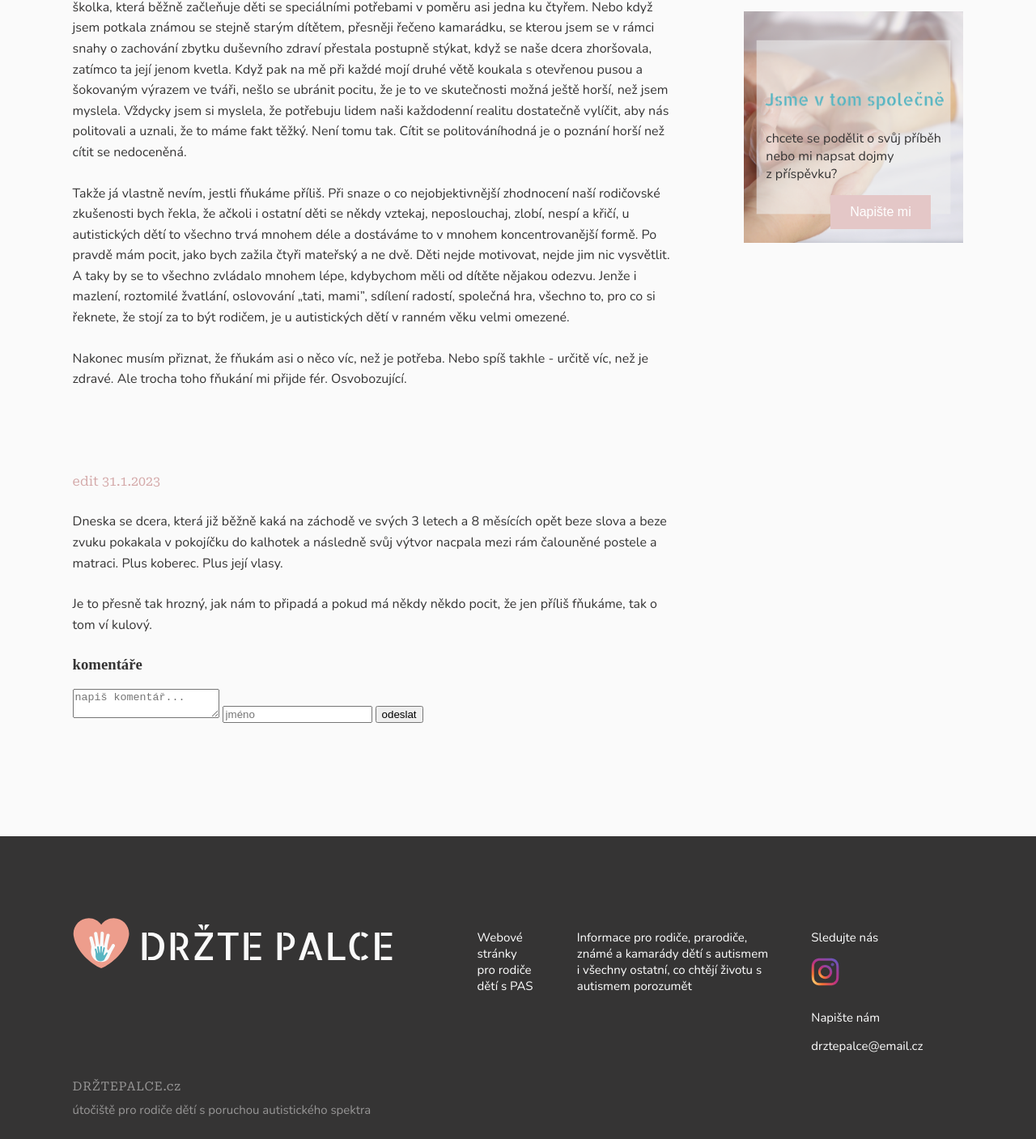
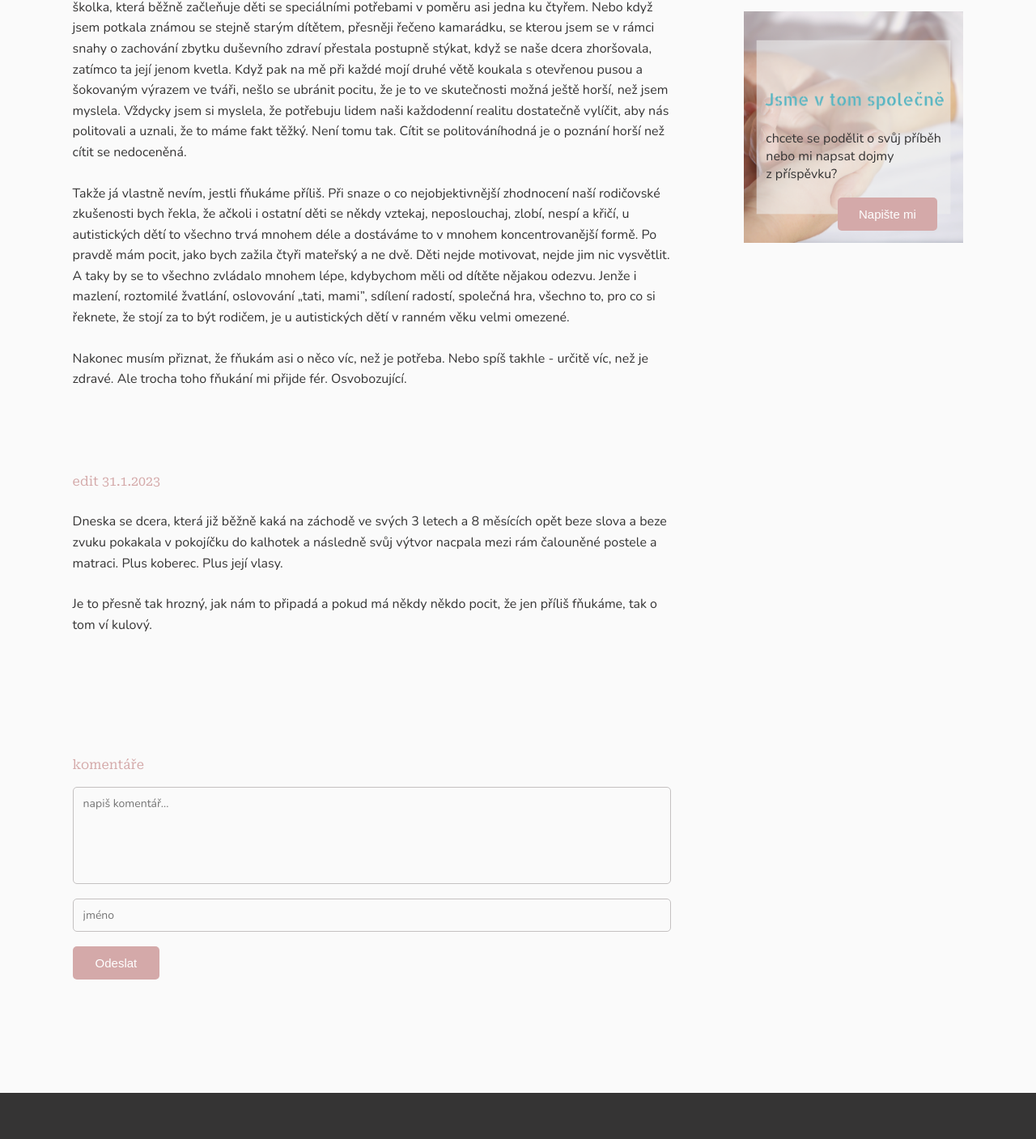
Before and after one commit to klaratomesova14/Drztepalce, an Eleventy site: page test.html in a window 1280 px wide. Shown: the part 2230-3637 px from the top of the page at 81% size. Built offline with nearby package versions, Linux system fonts and the light colour scheme; Eleventy itself is replaced by a stand-in of ours; files that its build step writes are made by us from their sources.

Commit message:
comments form styling

```diff
--- a/scss/_complementary.scss
+++ b/scss/_complementary.scss
@@ -92,17 +92,18 @@
 
 &__button {
     position: absolute;
-    bottom: 8%;
-    right: 15%;
-    font-size: 16px;
-    background-color: colors.$complementary;
+    bottom: 7%;
+    right: 12%;
+    font-size: 15px;
+    background-color: colors.$complementary-darker;
     color: white;
     font-weight: 500;
-    padding: 12px 24px;
+    padding: 12px 26px;
     border: none;
+    border-radius: 5px;
 
     &:hover {
-    background-color: colors.$complementary-darker;
+    background-color: colors.$complementary-darkest;
     }
 }
 
--- a/scss/_content.scss
+++ b/scss/_content.scss
@@ -150,3 +150,48 @@
     font-size: 18px;
   }
 }
+
+.comments {
+  width: 100%;
+  margin-top: 150px;
+}
+
+.comments__title {
+  font-family: fonts.$serif;
+  color: colors.$complementary-darker;
+  font-size: 16px;
+  font-weight: 400;
+  margin-bottom: 18px;
+}
+
+.comments__text {
+  resize: none;
+  height: 120px;
+}
+
+.comments__field {
+  display: block;
+  width: 100%;
+  margin-bottom: 18px;
+  padding: 10px 12px;
+  font-family: fonts.$sans;
+  font-size: 14px;
+  color: #c4c1c1;
+  background-color: transparent;
+  border: 1px solid #c4c1c1;
+  border-radius: 5px;
+}
+
+.comments__button {
+  font-size: 15px;
+  background-color: colors.$complementary-darker;
+  color: white;
+  font-weight: 500;
+  padding: 12px 28px;
+  border: none;
+  border-radius: 5px;
+
+  &:hover {
+  background-color: colors.$complementary-darkest;
+  }
+}
--- a/test.html
+++ b/test.html
@@ -82,9 +82,12 @@ title: Article
 
 <form method="post" class="comments">
     <h3 class="comments__title">komentáře</h3>
-    <textarea class="comments__text" name="comment" id="comment" placeholder="napiš komentář..." required></textarea>
-    <input class="comments__name" type="text" name="name" id="name" placeholder="jméno" required>
-    <input class="comments__button" type="submit" name="send" id="send" value="odeslat">
+
+        <textarea class="comments__text comments__field" name="comment" id="comment" placeholder="napiš komentář..." required></textarea>
+
+        <input class="comments__name comments__field" type="text" name="name" id="name" placeholder="jméno" required>
+
+    <input class="comments__button" type="submit" name="send" id="send" value="Odeslat">
 </form>
 
 </div>
```
Also changed, not shown: css/style.css, 2 other files.
